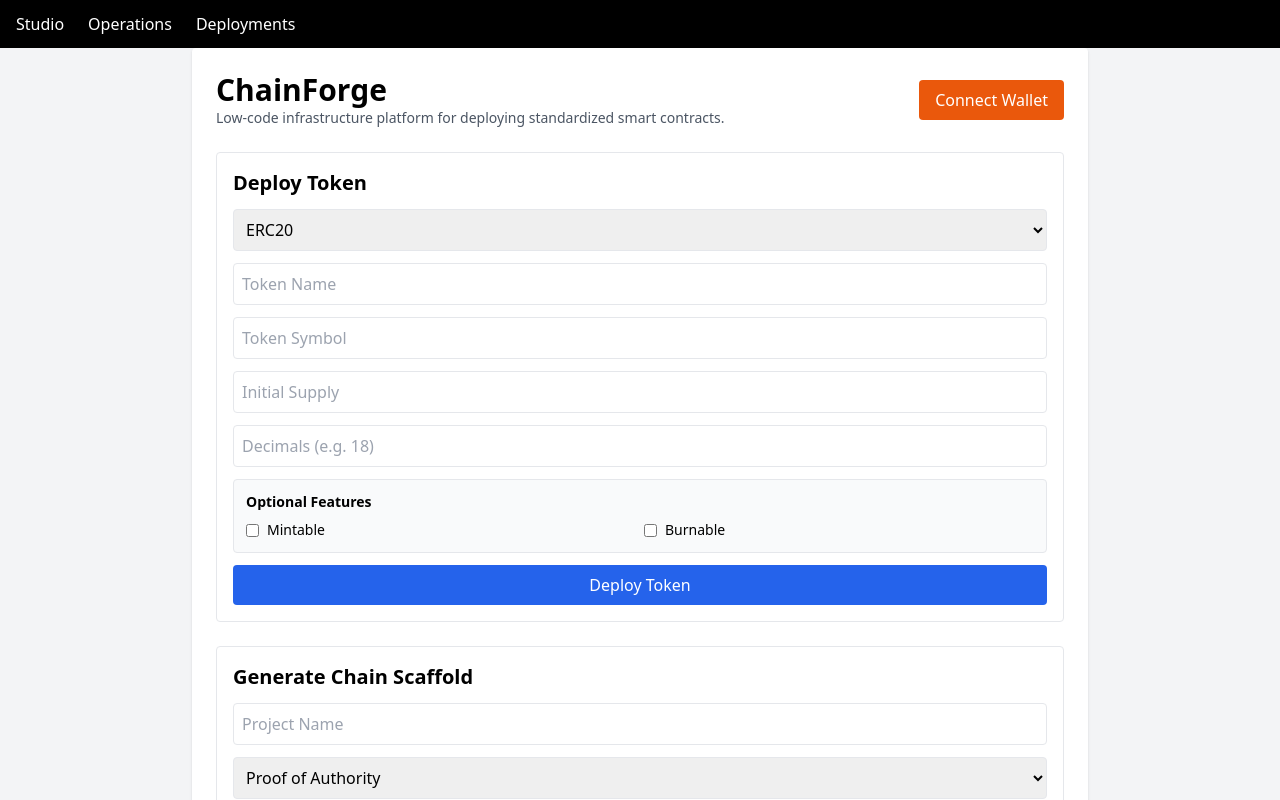
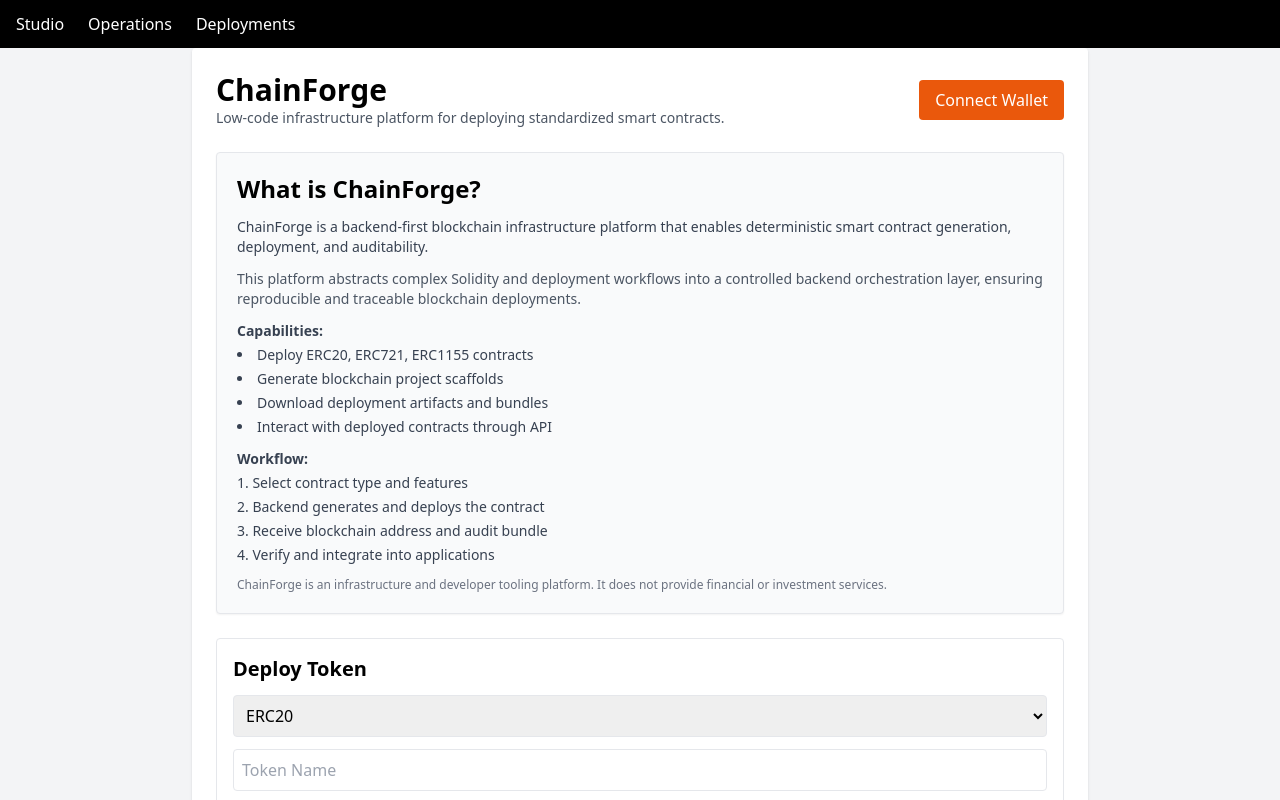
Before and after one commit to Kowshikkumar1997/chainforge-ui, a React (Create React App) app: page / in a window 1280 px wide. Shown: the top 800 px of the page. Built offline with nearby package versions, Linux system fonts and the light colour scheme; no server answers; the HTML template or start-up script is replaced by a standard one.

Commit message:
Add platform introduction section to UI

```diff
--- a/src/App.js
+++ b/src/App.js
@@ -244,6 +244,40 @@ function Home() {
 
         {walletError && <p className="text-sm text-red-600">{walletError}</p>}
 
+        {/* ---------------- Platform Intro ---------------- */}
+        <div className="border rounded p-5 bg-gray-50 shadow-sm space-y-3">
+          <h2 className="text-2xl font-semibold">What is ChainForge?</h2>
+
+          <p className="text-gray-700 text-sm">
+            ChainForge is a backend-first blockchain infrastructure platform that enables deterministic smart contract generation, deployment, and auditability.
+            </p>
+            <p className="text-gray-600 text-sm">
+              This platform abstracts complex Solidity and deployment workflows into a controlled backend orchestration layer, ensuring reproducible and traceable blockchain deployments.
+              </p>
+              <div className="text-sm text-gray-700">
+                <strong>Capabilities:</strong>
+                <ul className="list-disc list-inside mt-1 space-y-1">
+                  <li>Deploy ERC20, ERC721, ERC1155 contracts</li>
+                  <li>Generate blockchain project scaffolds</li>
+                  <li>Download deployment artifacts and bundles</li>
+                  <li>Interact with deployed contracts through API</li>
+                  </ul>
+                  </div>
+
+                <div className="text-sm text-gray-700">
+                  <strong>Workflow:</strong>
+                  <ol className="list-decimal list-inside mt-1 space-y-1">
+                    <li>Select contract type and features</li>
+                    <li>Backend generates and deploys the contract</li>
+                    <li>Receive blockchain address and audit bundle</li>
+                    <li>Verify and integrate into applications</li>
+                    </ol>
+                    </div>
+                    <p className="text-xs text-gray-500">
+                      ChainForge is an infrastructure and developer tooling platform. It does not provide financial or investment services.
+                    </p>
+                    </div>
+
         {/* ---------------- Deploy Token ---------------- */}
         <div className="border rounded p-4 space-y-3">
           <h2 className="text-xl font-semibold">Deploy Token</h2>
```
